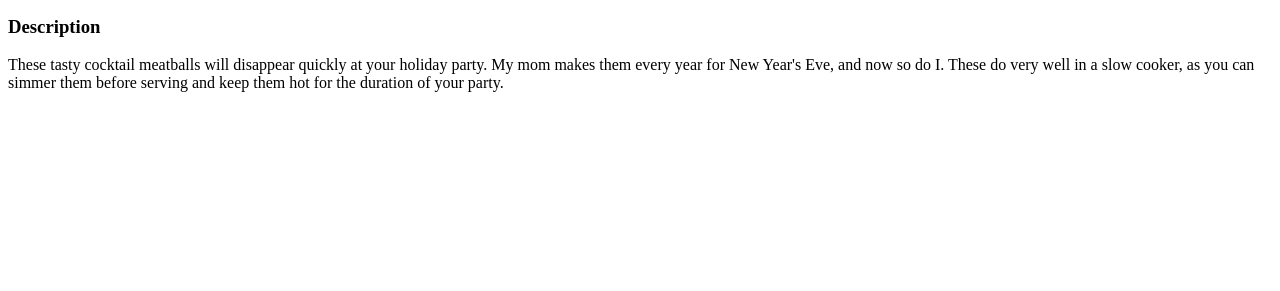
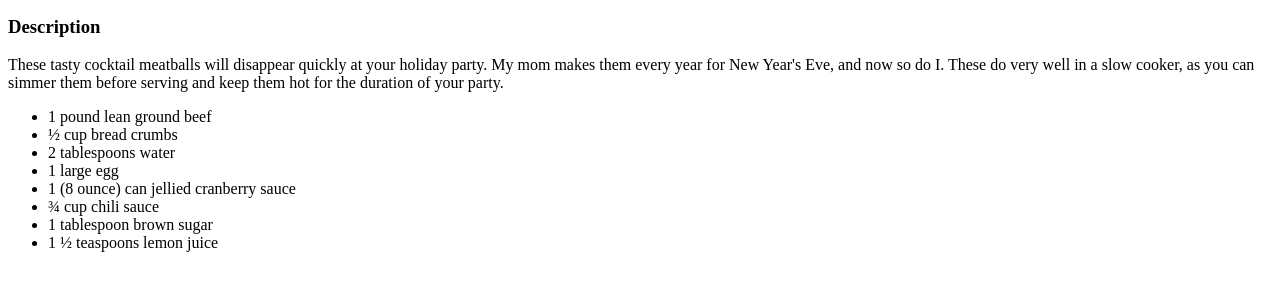
Before and after one commit to JonathanPunti/odin-recipes, a plain HTML site: page recipes/cocktail_Meatballs.html in a window 1280 px wide. Shown: the part 101-392 px from the top of the page. Drawn offline with Linux system fonts and the light colour scheme.

```diff
--- a/recipes/cocktail_Meatballs.html
+++ b/recipes/cocktail_Meatballs.html
@@ -12,5 +12,15 @@
     <p>These tasty cocktail meatballs will disappear quickly at your holiday party.
         My mom makes them every year for New Year's Eve, and now so do I.
         These do very well in a slow cooker, as you can simmer them before serving and keep them hot for the duration of your party.</p>
+        <ul>
+            <li>1 pound lean ground beef</li>
+            <li>½ cup bread crumbs</li>
+            <li>2 tablespoons water</li>
+            <li>1 large egg</li>
+            <li>1 (8 ounce) can jellied cranberry sauce</li>
+            <li>¾ cup chili sauce</li>
+            <li>1 tablespoon brown sugar</li>
+            <li>1 ½ teaspoons lemon juice</li>
+        </ul>
 </body>
 </html>
```
